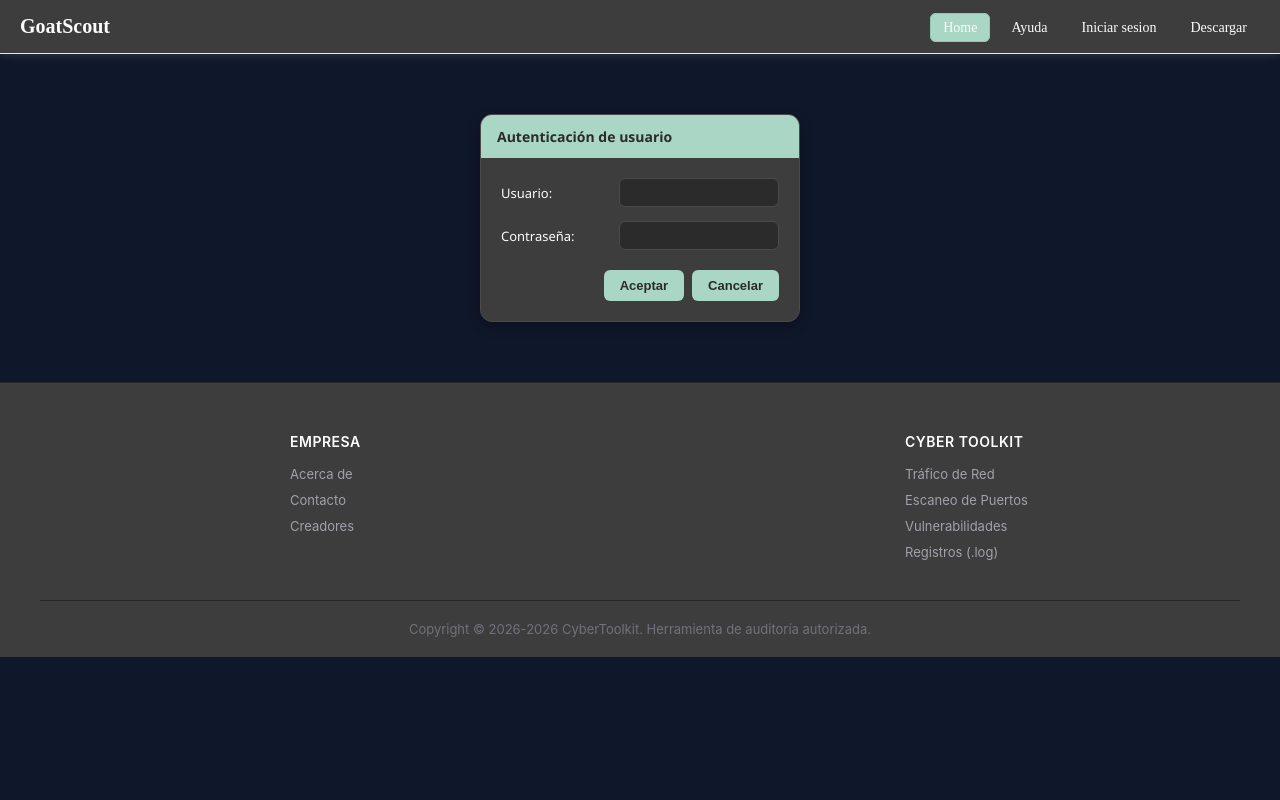
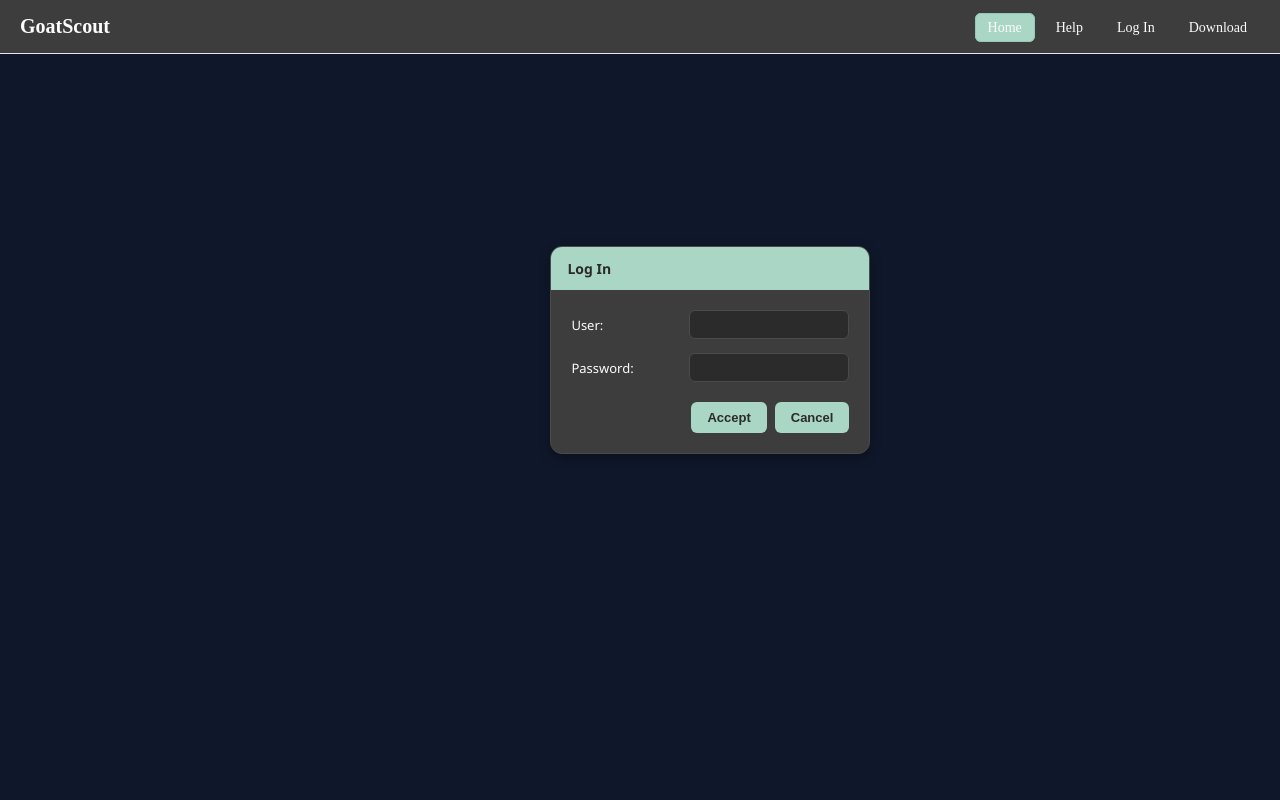
Before and after one commit to goatythegoat/Scout-Goat-web, an Angular app: page /login in a window 1280 px wide. Shown: the top 800 px of the page. Built offline with nearby package versions, Linux system fonts and the light colour scheme.

Commit message:
lang-fix

```diff
--- a/src/app/features/home/home.css
+++ b/src/app/features/home/home.css
@@ -88,7 +88,7 @@
   border: 1px solid #4a4a4a;
   border-radius: 12px;
   padding: 24px;
-  flex: 1 1 calc(33% - 10px);
+  flex: 1 1 calc(33% - 14px);
   min-width: 280px;
   box-sizing: border-box;
   display: flex;
@@ -148,6 +148,191 @@
   background-color: #3d3d3d;
 }
 
+/* --- NUEVOS ESTILOS INTEGRADOS --- */
+
+/* Section Headers */
+.section-header {
+  margin-bottom: 20px;
+}
+
+.section-header h2 {
+  font-size: 24px;
+  margin: 0 0 6px 0;
+  font-weight: 600;
+  color: #fcfcfc;
+}
+
+.section-header p {
+  color: #b0b0b0;
+  font-size: 14px;
+  margin: 0;
+}
+
+/* Module Badges inside Feature Cards */
+.module-tag {
+  display: inline-block;
+  font-size: 11px;
+  font-weight: 700;
+  letter-spacing: 0.8px;
+  color: #A9D6C5;
+  background-color: rgba(169, 214, 197, 0.12);
+  border: 1px solid rgba(169, 214, 197, 0.3);
+  padding: 3px 8px;
+  border-radius: 4px;
+  margin-bottom: 12px;
+}
+
+/* CLI & Terminal Showcase */
+.cli-section {
+  display: flex;
+  flex-wrap: wrap;
+  gap: 30px;
+  align-items: center;
+  margin-top: 10px;
+}
+
+.cli-info {
+  flex: 1 1 350px;
+}
+
+.cli-info h2 {
+  font-size: 24px;
+  margin: 0 0 12px 0;
+  font-weight: 600;
+  color: #fcfcfc;
+}
+
+.cli-info p {
+  color: #b0b0b0;
+  font-size: 14px;
+  line-height: 1.6;
+  margin: 0 0 16px 0;
+}
+
+.cli-list {
+  list-style: none;
+  padding: 0;
+  margin: 0;
+}
+
+.cli-list li {
+  color: #fcfcfc;
+  font-size: 14px;
+  margin-bottom: 10px;
+  padding-left: 18px;
+  position: relative;
+}
+
+.cli-list li::before {
+  content: "›";
+  position: absolute;
+  left: 0;
+  color: #A9D6C5;
+  font-weight: bold;
+  font-size: 18px;
+  line-height: 1;
+}
+
+.terminal-box {
+  flex: 1 1 480px;
+  background-color: #1f1f1f;
+  border: 1px solid #4a4a4a;
+  border-radius: 12px;
+  overflow: hidden;
+  box-shadow: 0 6px 18px rgba(0, 0, 0, 0.25);
+  transition: border-color 0.2s;
+}
+
+.terminal-box:hover {
+  border-color: #A9D6C5;
+}
+
+.terminal-header {
+  background-color: #3d3d3d;
+  padding: 10px 16px;
+  display: flex;
+  align-items: center;
+  gap: 8px;
+  border-bottom: 1px solid #4a4a4a;
+}
+
+.terminal-header .dot {
+  width: 10px;
+  height: 10px;
+  border-radius: 50%;
+  background-color: #5c5c5c;
+}
+
+.terminal-header .dot:first-child {
+  background-color: #A9D6C5;
+}
+
+.terminal-title {
+  margin-left: 8px;
+  font-size: 12px;
+  color: #b0b0b0;
+  font-family: Consolas, 'Courier New', monospace;
+}
+
+.terminal-body {
+  margin: 0;
+  padding: 18px;
+  font-family: Consolas, 'Courier New', monospace;
+  font-size: 13px;
+  line-height: 1.5;
+  color: #fcfcfc;
+  overflow-x: auto;
+}
+
+.cmd-prompt {
+  color: #A9D6C5;
+  font-weight: bold;
+}
+
+.cmd-info {
+  color: #b0b0b0;
+}
+
+.cmd-success {
+  color: #A9D6C5;
+}
+
+.cmd-warn {
+  color: #e6c07b;
+}
+
+/* Specs / Footer Bar */
+.specs-bar {
+  background-color: #3d3d3d;
+  border: 1px solid #4a4a4a;
+  border-radius: 12px;
+  padding: 20px 24px;
+  display: flex;
+  flex-wrap: wrap;
+  justify-content: space-between;
+  align-items: center;
+  gap: 20px;
+}
+
+.spec-item {
+  display: flex;
+  flex-direction: column;
+  gap: 4px;
+}
+
+.spec-item strong {
+  font-size: 13px;
+  color: #A9D6C5;
+  text-transform: uppercase;
+  letter-spacing: 0.5px;
+}
+
+.spec-item span {
+  font-size: 14px;
+  color: #fcfcfc;
+}
+
+/* Responsive */
 @media (max-width: 1024px) {
   .programs {
     width: 60%;
@@ -164,4 +349,8 @@
   .feature-card {
     flex: 1 1 100%;
   }
+  .specs-bar {
+    flex-direction: column;
+    align-items: flex-start;
+  }
 }
--- a/src/app/features/home/home.html
+++ b/src/app/features/home/home.html
@@ -3,7 +3,6 @@
   <div class="programs">
     <h1>Your All-in-One Cybersecurity Toolkit</h1>
     <p>Centralize your scanning, network analysis, and vulnerability auditing tools in one lightweight desktop application.</p>
-    <span>Version 1.0 • Windows 10/11 (64-bit)</span>
   </div>
 
   <hr class="line-divisor">
--- a/src/app/features/login/login.css
+++ b/src/app/features/login/login.css
@@ -1,6 +1,9 @@
-.ventana-login {
+body{
+  padding-top: 15%;
+  padding-left: 43%;
+}
+.login-window {
   width: 320px;
-  margin: 60px auto;
   background-color: #3d3d3d;
   border: 1px solid #4a4a4a;
   border-radius: 12px;
@@ -10,7 +13,7 @@
   color: #fcfcfc;
 }
 
-.cabecera-seccion {
+.section-header {
   background-color: #A9D6C5;
   color: #2b2b2b;
   padding: 12px 16px;
@@ -18,11 +21,11 @@
   font-size: 14px;
 }
 
-.contenido-seccion {
+.section-content {
   padding: 20px;
 }
 
-.fila-campo {
+.field-row {
   display: flex;
   justify-content: space-between;
   align-items: center;
@@ -31,7 +34,7 @@
   color: #fcfcfc;
 }
 
-.fila-campo input {
+.field-row input {
   border: 1px solid #4a4a4a;
   border-radius: 6px;
   padding: 6px 10px;
@@ -42,18 +45,18 @@
   transition: border-color 0.2s;
 }
 
-.fila-campo input:focus {
+.field-row input:focus {
   border-color: #A9D6C5;
 }
 
-.panel-botones {
+.button-panel {
   display: flex;
   justify-content: flex-end;
   gap: 8px;
   margin-top: 20px;
 }
 
-.boton-sistema {
+.system-button {
   background-color: #A9D6C5;
   color: #2b2b2b;
   border: none;
@@ -65,10 +68,10 @@
   transition: background-color 0.2s;
 }
 
-.boton-sistema:hover {
+.system-button:hover {
   background-color: #93c9b6;
 }
 
-.boton-sistema:active {
+.system-button:active {
   transform: translateY(1px);
 }
--- a/src/app/features/login/login.html
+++ b/src/app/features/login/login.html
@@ -1,19 +1,21 @@
-<div class="ventana-login">
- <div class="cabecera-seccion">Autenticación de usuario</div>
- <div class="contenido-seccion">
- <form class="formulario">
- <div class="fila-campo">
- <label for="usuario">Usuario:</label>
- <input type="text" id="usuario" autocomplete="off" />
+<body>
+<div class="login-window">
+ <div class="section-header">Log In</div>
+ <div class="section-content">
+ <form class="form">
+ <div class="field-row">
+ <label for="user">User:</label>
+ <input type="text" id="user" autocomplete="off" />
  </div>
- <div class="fila-campo">
- <label for="clave">Contraseña:</label>
- <input type="password" id="clave" />
+ <div class="field-row">
+ <label for="password">Password:</label>
+ <input type="password" id="password" />
  </div>
- <div class="panel-botones">
- <button type="button" class="boton-sistema">Aceptar</button>
- <button type="button" class="boton-sistema">Cancelar</button>
+ <div class="button-panel">
+ <button type="button" class="system-button">Accept</button>
+ <button type="button" class="system-button">Cancel</button>
  </div>
  </form>
  </div>
 </div>
+</body>
--- a/src/app/shared/components/footer/footer.html
+++ b/src/app/shared/components/footer/footer.html
@@ -2,27 +2,16 @@
     <div class="footer-container">
 
         <div class="footer-column">
-            <h4>Empresa</h4>
+            <h4>Company</h4>
             <ul>
-                <li><a href="#about">Acerca de</a></li>
-                <li><a href="#contact">Contacto</a></li>
-                <li><a href="#creators">Creadores</a></li>
+                <li><a href="#about">About us</a></li>
+                <li><a href="#contact">Contact</a></li>
+                <li><a href="#creators">Creators</a></li>
             </ul>
         </div>
-
-        <div class="footer-column">
-            <h4>Cyber Toolkit</h4>
-            <ul>
-                <li><a href="#traffic">Tráfico de Red</a></li>
-                <li><a href="#ports">Escaneo de Puertos</a></li>
-                <li><a href="#vulnerabilities">Vulnerabilidades</a></li>
-                <li><a href="#logs">Registros (.log)</a></li>
-            </ul>
-        </div>
-
     </div>
 
     <div class="footer-bottom">
-        <p>Copyright © 2026-2026 CyberToolkit. Herramienta de auditoría autorizada.</p>
+        <p>Copyright © 2026-2026 CyberToolkit.</p>
     </div>
 </footer>
--- a/src/app/shared/components/header/header.html
+++ b/src/app/shared/components/header/header.html
@@ -2,8 +2,8 @@
     <div class="titulo-sistema">GoatScout</div>
     <nav class="menu-navegacion">
         <a href="#" class="activo">Home</a>
-        <a href="#">Ayuda</a>
-        <a routerLink="login">Iniciar sesion</a>
-        <a routerLink="/download">Descargar</a>
+        <a href="#">Help</a>
+        <a routerLink="login">Log In</a>
+        <a routerLink="/download">Download</a>
     </nav>
 </header>
```
